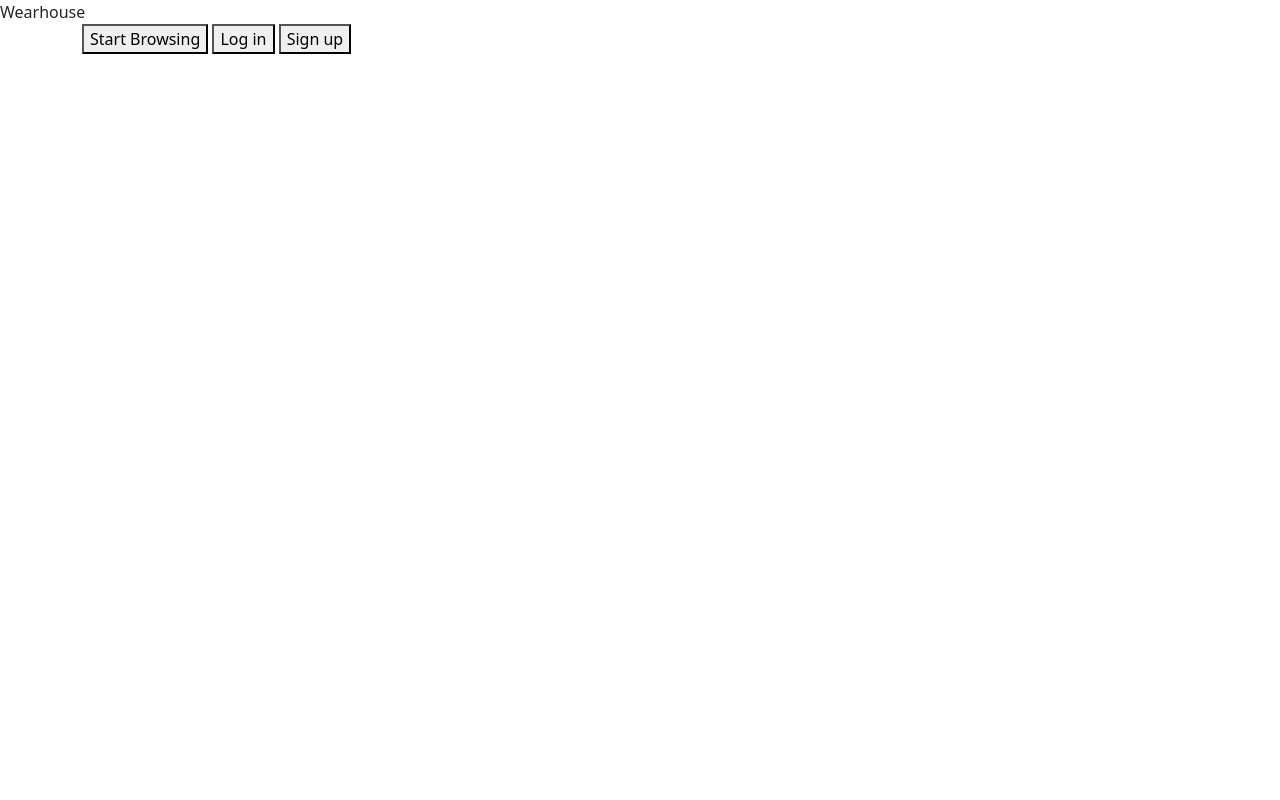
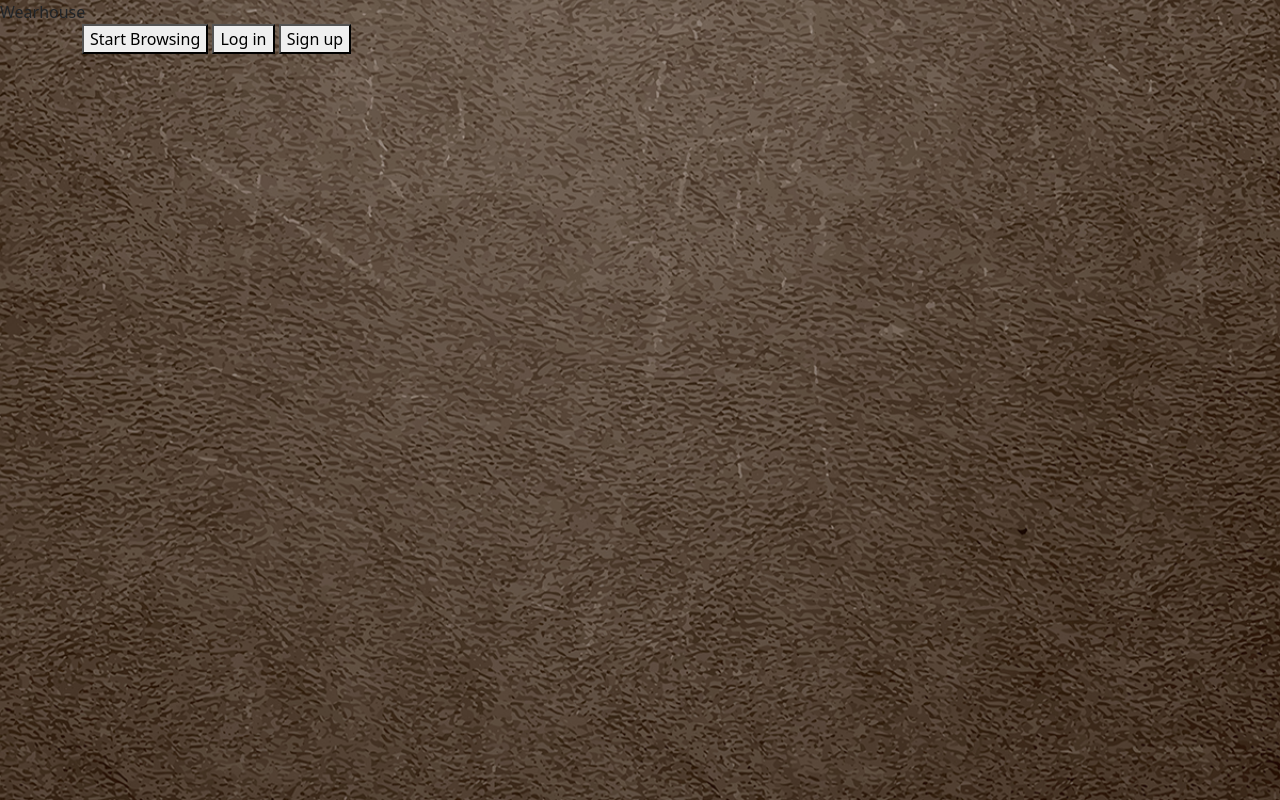
Before and after one commit to Shroomga/Wearhouse-Project, a PHP site: template views/index.html in a window 1280 px wide. Run offline with PHP 8.4, Linux system fonts and the light colour scheme; the template is opened without the code that fills it, so the values that code supplies are empty.

Commit message:
Add styles to center content and change colors in main.css

```diff
--- a/public/styles/main.css
+++ b/public/styles/main.css
@@ -8,5 +8,11 @@ nav{
 }
 
 body{
-    background: blue;
+    background-image: url("/public/images/home background.jpg");
+    background-repeat: no-repeat;
+    background-size: cover;
 }
+
+.home-banner{
+    height: 100vh;
+}
```
